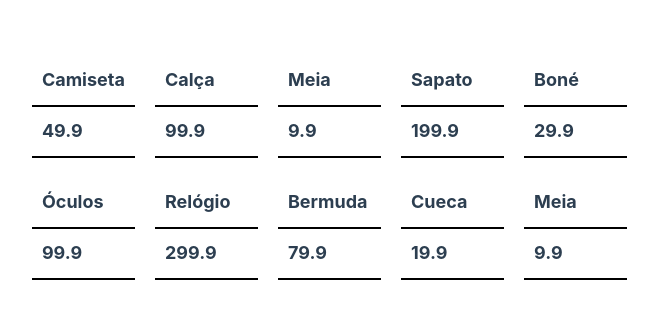
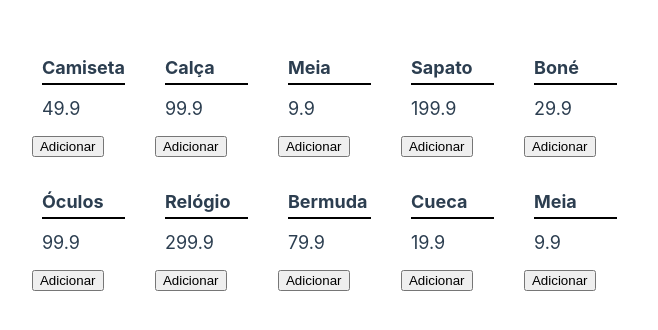
Before and after one commit to EduardoWodtke/EduardoProjeto02, a Vue app: page / in a window 1280 px wide. Shown: the part 212-542 px from the top of the page, without its empty margins (13-671 px from the left). Built offline with nearby package versions, Linux system fonts and the light colour scheme.

Commit message:
pequenaAlteraçãoNoJava

```diff
--- a/src/App.vue
+++ b/src/App.vue
@@ -53,22 +53,30 @@ const produtos = ref([
     preco: 9.9
   }
 ])
+
+let listaDeCompras = ref([])
+
+function adicionar (){
+    produtos.value.push(listaDeCompras.value)
+
+  }
 </script>
 
 <template>
   <div class="produtos-container">
     <div v-for="item in produtos" :key="item.id">
       <p>{{ item.nome }}</p>
-      <p>{{ item.preco }}</p>
+      <p id="preco">{{ item.preco }}</p>
+      <button @click="adicionar">Adicionar</button>
     </div>
   </div>
 </template>
 
 <style scoped>
-* {
+/* * {
   margin: 0%;
   padding: 0%;
-}
+} */
 
 .produtos-container {
   display: grid;
@@ -81,6 +89,12 @@ p {
   font-weight: bolder;
   font-size: 18px;
   border-bottom: 2px solid black;
-  padding: 10px;
+  padding-bottom: 0px;
+  margin: 10px;
+}
+
+#preco{
+  font-weight: normal;
+  border-bottom: none;
 }
 </style>
```
